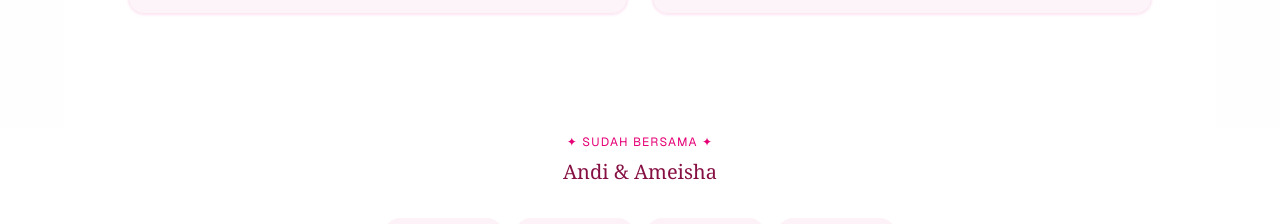
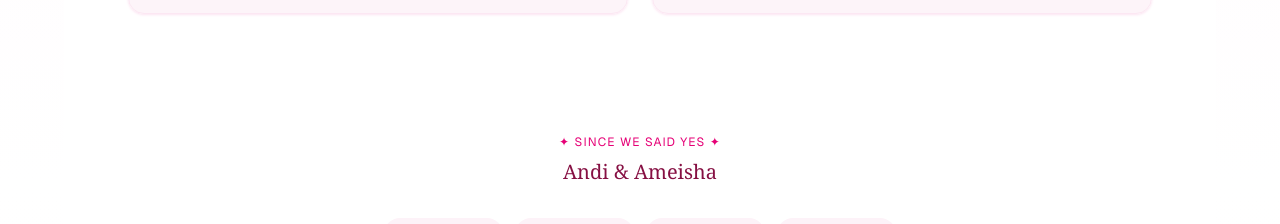
Before and after one commit to andiubai444-bot/harispesialkamu, a Next.js app: page / in a window 1280 px wide. Shown: the part 3063-3287 px from the top of the page. Built offline with nearby package versions, Linux system fonts and the light colour scheme.

Commit message:
Update CounterBersama.tsx

```diff
--- a/components/CounterBersama.tsx
+++ b/components/CounterBersama.tsx
@@ -41,7 +41,7 @@ export default function CounterBersama() {
 
         {/* Counter */}
         <p className="text-xs tracking-widest text-pink-600 uppercase mb-2">
-          ✦ sudah bersama ✦
+          ✦ Since We Said Yes ✦
         </p>
         <p className="font-serif text-xl text-pink-900 mb-8">
           Andi &amp; Ameisha
```
